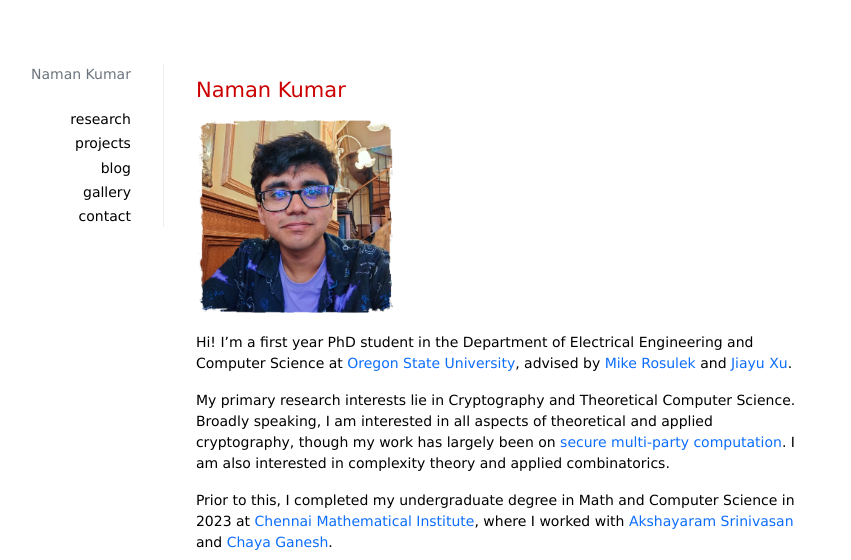
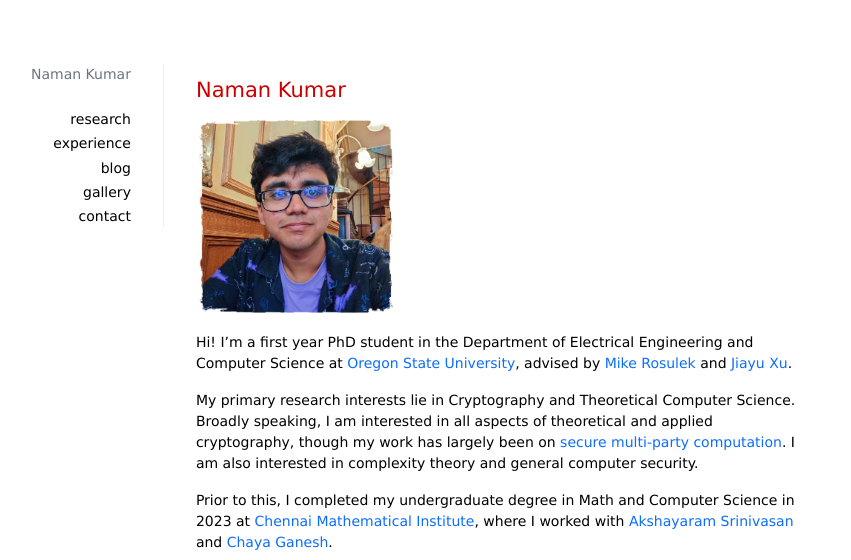
Before and after one commit to matcauthon49/matcauthon49.github.io, a Jekyll site: the page built from index.md, in a window 1280 px wide. Shown: the top 560 px of the page, without its empty margins (33-884 px from the left). Built offline with Jekyll 4.4.1, drawn with Linux system fonts in a browser that asks for light colours; nearby versions of some CDN libraries; a style sheet for code colours, icons or effects is not loaded.

Commit message:
experience

```diff
--- a/_data/nav.yml
+++ b/_data/nav.yml
@@ -1,8 +1,8 @@
 links:
   - title: research
     url: /research
-  - title: projects
-    url: /projects
+  - title: experience
+    url: /experience
   - title: blog
     url: /blog
   - title: gallery
--- a/_pages/projects.md
+++ /dev/null
@@ -1,3 +0,0 @@
----
-layout: projects
----
--- a/index.md
+++ b/index.md
@@ -18,6 +18,6 @@ layout: default
 
 Hi! I'm a first year PhD student in the Department of Electrical Engineering and Computer Science at [Oregon State University](https://engineering.oregonstate.edu/EECS), advised by [Mike Rosulek](https://web.engr.oregonstate.edu/~rosulekm/) and [Jiayu Xu](https://sites.google.com/view/jiayux).
 
-My primary research interests lie in Cryptography and Theoretical Computer Science. Broadly speaking, I am interested in all aspects of theoretical and applied cryptography, though my work has largely been on [secure multi-party computation](https://en.wikipedia.org/wiki/Secure_multi-party_computation). I am also interested in complexity theory and applied combinatorics.
+My primary research interests lie in Cryptography and Theoretical Computer Science. Broadly speaking, I am interested in all aspects of theoretical and applied cryptography, though my work has largely been on [secure multi-party computation](https://en.wikipedia.org/wiki/Secure_multi-party_computation). I am also interested in complexity theory and general computer security.
 
 Prior to this, I completed my undergraduate degree in Math and Computer Science in 2023 at [Chennai Mathematical Institute](cmi.ac.in), where I worked with [Akshayaram Srinivasan](https://www.cs.toronto.edu/~akshayaram/) and [Chaya Ganesh](https://www.csa.iisc.ac.in/~chaya/).
```
Also changed, not shown: _pages/experience.md (added, +23 -0 lines).
